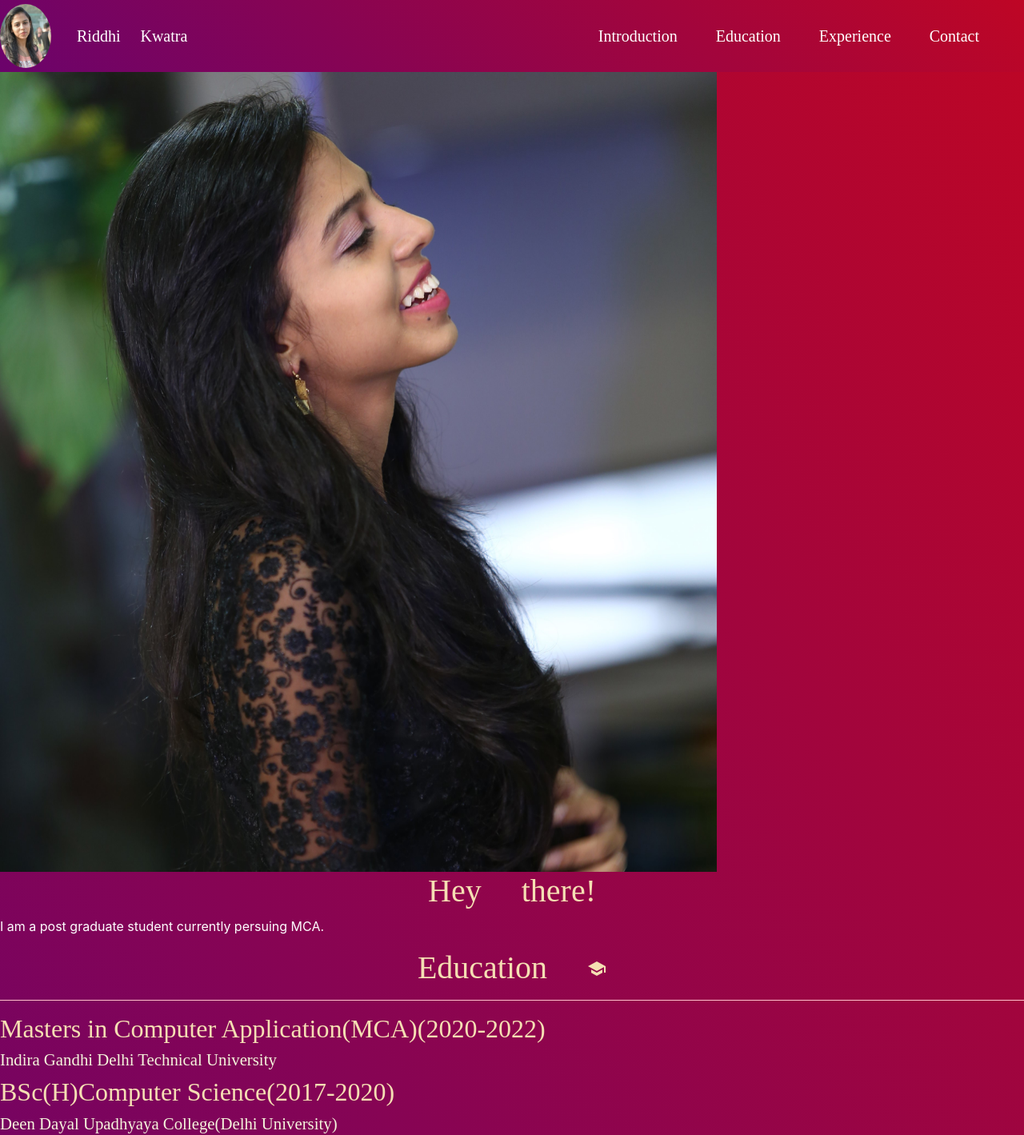
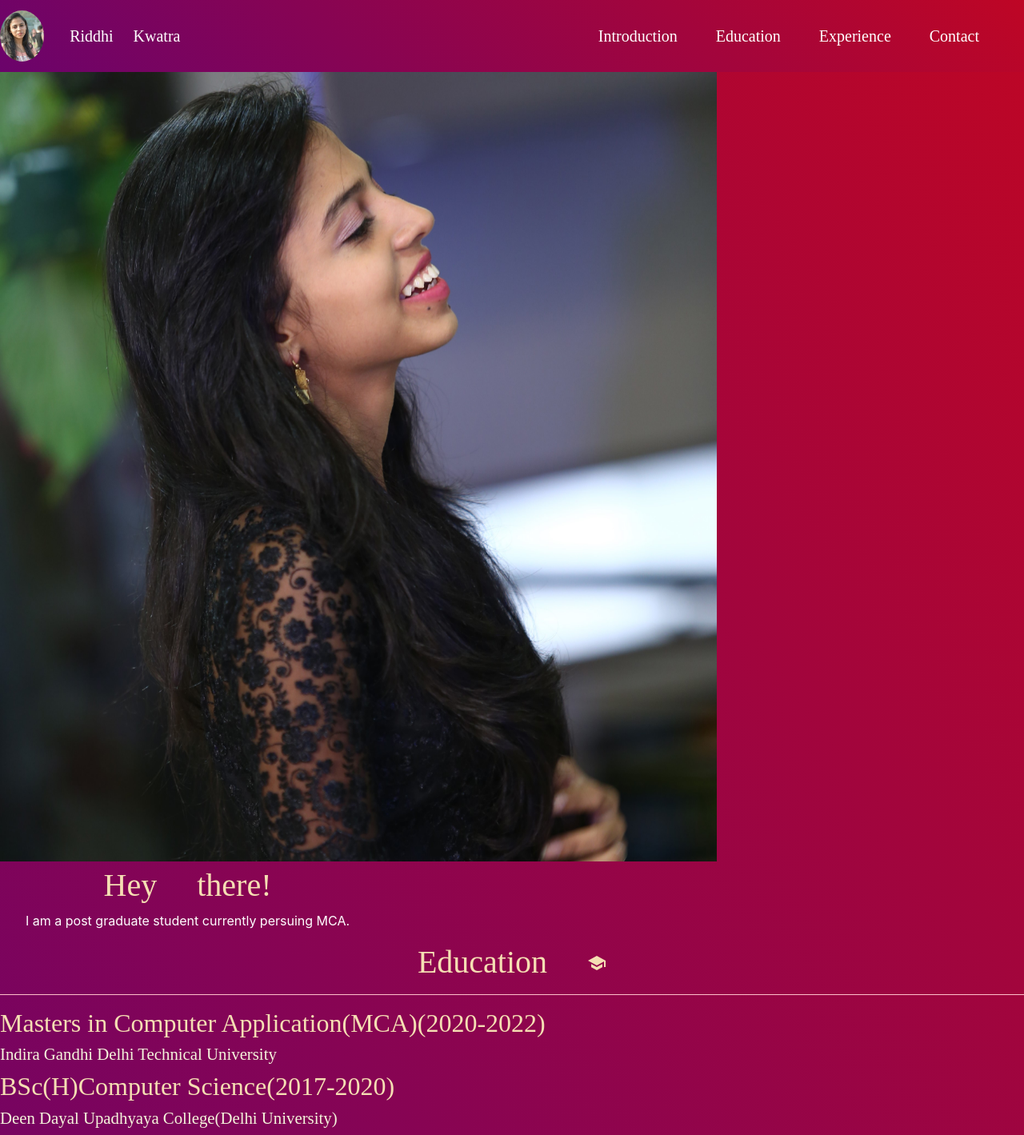
Before and after one commit to riddhikwatra/portfolio, a PHP site: page / in a window 1280 px wide. Shown: the top 1419 px of the page at 80% size. Run offline with PHP 8.4, Linux system fonts and the light colour scheme; some libraries are stand-ins or nearby versions.

Commit message:
'fixednavbar'

```diff
--- a/my website/css/main.css
+++ b/my website/css/main.css
@@ -11,11 +11,25 @@
 
 }
 
+.introsec{
+  padding-top: 6%;
+}
+
+.intro{
+  display: inline-block;
+  vertical-align: top;
+  padding-left: 2rem;
+}
 
 .contact-icon{
     align-items: center;
 
 }
+
+.carousel{
+  display: inline-block;
+}
+
 .carousel-inner{
   width: 100%;
   height: 100%;
@@ -49,10 +63,9 @@
 }
 
 .logo{
-  padding-top: 0%;
-  padding-bottom: 0%;
-  width: 4rem;
-  height: 5rem;
+  padding:none;
+  width: 6rem;
+  height: 4rem;
   border-radius: 50%;
 }
 
@@ -63,6 +76,8 @@
   margin: 0%;
   background-color:rgb(102, 2, 102);
   background-image: linear-gradient(45deg,rgb(107, 3, 107),rgb(190, 6, 37));
+  position:fixed;
+  z-index: 999;
 }
 
 .main-header-item{
--- a/my website/index.html
+++ b/my website/index.html
@@ -3,7 +3,7 @@
 <head>
 	<meta charset="utf-8">
 	<meta name="viewport" content="width=device-width, initial-scale=1">
-	<title>Complete Bootstrap 4 Website Layout</title>
+	<title>Riddhi Kwatra</title>
 	<link rel="stylesheet" href="https://maxcdn.bootstrapcdn.com/bootstrap/4.0.0/css/bootstrap.min.css">
 	<script src="https://maxcdn.bootstrapcdn.com/bootstrap/4.0.0/js/bootstrap.min.js"></script>
 	<script src="https://use.fontawesome.com/releases/v5.0.8/js/all.js"></script>
@@ -38,6 +38,8 @@
            </ul>
     </nav>
 </header>
+
+<div class="introsec">
     <!--- Image Slider -->
     <div class="carousel slide carousel-fade slides" data-ride="carousel" data-interval="3000">
         <div class="carousel-inner">
@@ -55,11 +57,18 @@
             </div>
         </div>
     </div>
-<div class="content">
-<section class="sec" id="intro">
+
+    <div class="intro">
+        <section id="intro">
             <h1>Hey there!</h1>
             <p>I am a post graduate student currently persuing MCA.</p>
         </section>
+    </div>
+</div>
+
+
+<div class="content">
+
 <section class="sec" id="education">
         <h1>Education
             <i class="material-icons font-34">school</i>
```
Lines whose indentation alone changed are shown as unchanged.
